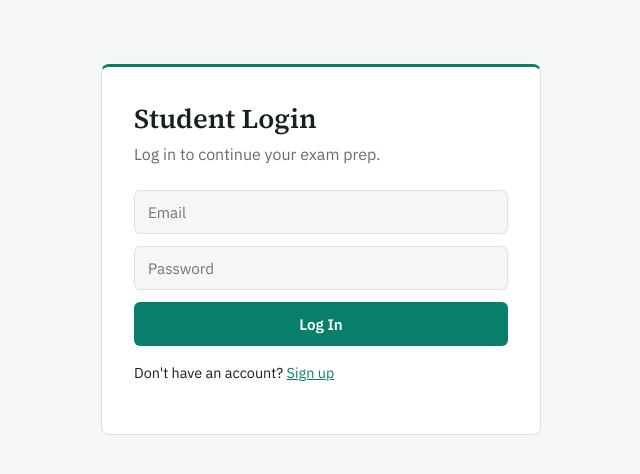
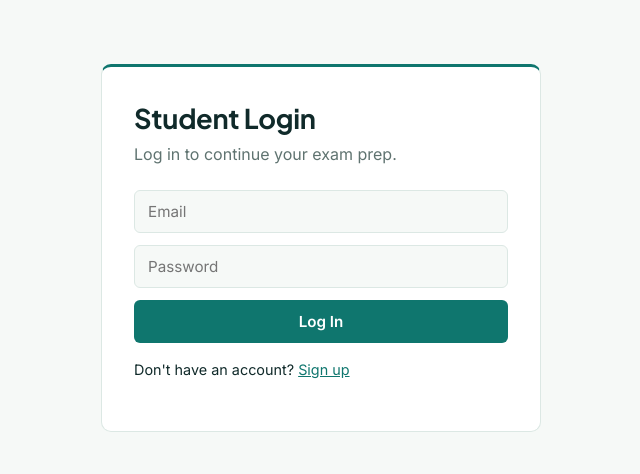
Before and after one commit to mike-dev12/-exit-exam-starter, a Next.js app: page /login in a window 1280 px wide. Shown: the top 474 px of the page, without its empty margins (319-959 px from the left). Built offline with nearby package versions, Linux system fonts and the light colour scheme; no server answers.

Commit message:
Add nav bar and polish

```diff
--- a/app/globals.css
+++ b/app/globals.css
@@ -1,17 +1,37 @@
 :root {
-  --paper: #f5f7f4;
+  /* Backgrounds */
+  --paper: #f6f9f7;
   --surface: #ffffff;
-  --ink: #17211f;
-  --muted: #61706b;
-  --line: #dce3df;
-  --teal: #087f6b;
-  --teal-deep: #066a5a;
-  --amber: #d98b32;
-  --success: #2e8b57;
-  --success-bg: #e3f2e9;
-  --danger: #b23a2e;
-  --danger-bg: #fbeae7;
-  --radius: 8px;
+  --bg-secondary: #eef5f2;
+
+  /* Text */
+  --ink: #102a2a;
+  --muted: #5f7370;
+  --muted-2: #8a9a97;
+
+  /* Borders */
+  --line: #dce8e4;
+
+  /* Primary: teal */
+  --teal: #0f766e;
+  --teal-deep: #115e59;
+  --teal-light: #ccfbf1;
+
+  /* Secondary: biomedical blue */
+  --blue: #2563eb;
+  --blue-light: #dbeafe;
+
+  /* Accent */
+  --cyan: #06b6d4;
+
+  /* Status colors */
+  --amber: #f59e0b;
+  --success: #16a34a;
+  --success-bg: #dcfce7;
+  --danger: #dc2626;
+  --danger-bg: #fee2e2;
+
+  --radius: 10px;
 }
 
 * {
@@ -27,7 +47,7 @@ body {
 body {
   background: var(--paper);
   color: var(--ink);
-  font-family: var(--font-sans), 'IBM Plex Sans', system-ui, sans-serif;
+  font-family: var(--font-sans), 'Inter', system-ui, sans-serif;
   line-height: 1.5;
   -webkit-font-smoothing: antialiased;
 }
@@ -39,11 +59,12 @@ a {
 h1,
 h2,
 h3 {
-  font-family: var(--font-serif), 'Source Serif 4', Georgia, serif;
-  font-weight: 600;
+  font-family: var(--font-heading), 'Plus Jakarta Sans', system-ui, sans-serif;
+  font-weight: 700;
   line-height: 1.15;
   margin: 0 0 8px;
   color: var(--ink);
+  letter-spacing: -0.01em;
 }
 
 h1 {
@@ -207,7 +228,7 @@ button:disabled {
 }
 
 .wordmark {
-  font-family: var(--font-serif), serif;
+  font-family: var(--font-heading), sans-serif;
   font-weight: 600;
   font-size: 1.15rem;
   color: var(--ink);
@@ -366,7 +387,7 @@ button:disabled {
 }
 
 .stats-big-num {
-  font-family: var(--font-serif), serif;
+  font-family: var(--font-heading), sans-serif;
   font-size: 2.3rem;
   font-weight: 600;
   color: var(--teal);
@@ -392,7 +413,7 @@ button:disabled {
 }
 
 .stats-num {
-  font-family: var(--font-serif), serif;
+  font-family: var(--font-heading), sans-serif;
   font-weight: 600;
   font-size: 1.3rem;
   color: var(--ink);
@@ -744,7 +765,7 @@ button:disabled {
 }
 
 .topnav-logo {
-  font-family: var(--font-serif), serif;
+  font-family: var(--font-heading), sans-serif;
   font-weight: 600;
   font-size: 1.05rem;
   color: var(--ink);
--- a/app/layout.js
+++ b/app/layout.js
@@ -1,15 +1,15 @@
-import { Source_Serif_4, IBM_Plex_Sans } from 'next/font/google';
+import { Inter, Plus_Jakarta_Sans } from 'next/font/google';
 import './globals.css';
 import TopNav from './components/TopNav';
 
-const serif = Source_Serif_4({
+const heading = Plus_Jakarta_Sans({
   subsets: ['latin'],
-  weight: ['500', '600', '700'],
-  variable: '--font-serif',
+  weight: ['600', '700', '800'],
+  variable: '--font-heading',
   display: 'swap',
 });
 
-const sans = IBM_Plex_Sans({
+const sans = Inter({
   subsets: ['latin'],
   weight: ['400', '500', '600'],
   variable: '--font-sans',
@@ -17,14 +17,14 @@ const sans = IBM_Plex_Sans({
 });
 
 export const metadata = {
-  title: 'Exit Prep — Biomedical Exit Exam Practice',
+  title: 'ExitPrep — Biomedical Engineering Exit Exam Preparation',
   description:
-    'Course-mapped practice questions and mock exams for final-year biomedical students preparing for their exit exam.',
+    'Course-mapped practice questions and mock exams for final-year biomedical engineering students preparing for their exit exam.',
 };
 
 export default function RootLayout({ children }) {
   return (
-    <html lang="en" className={`${serif.variable} ${sans.variable}`}>
+    <html lang="en" className={`${heading.variable} ${sans.variable}`}>
       <body>
         <TopNav />
         {children}
```
